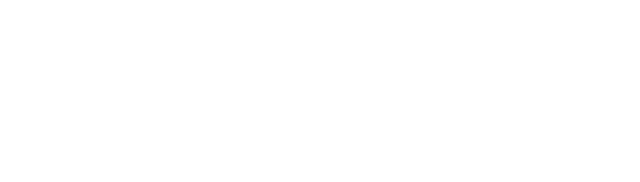
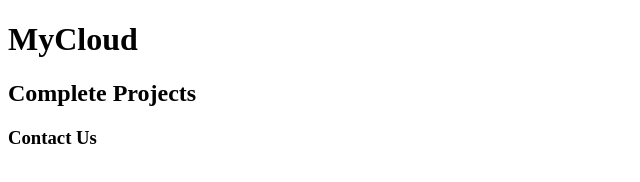
Before and after one commit to vircabading/CodingDojo_WebFundamentals_CSS_Text_Styling, a plain HTML site: page index.html in a window 1280 px wide. Shown: the whole page, without its empty margins (0-640 px from the left). Drawn offline with Linux system fonts and the light colour scheme.

Commit message:
Add Headers

```diff
--- a/index.html
+++ b/index.html
@@ -12,9 +12,25 @@
     <meta http-equiv="X-UA-Compatible" content="IE=edge">
     <meta name="viewport" content="width=device-width, initial-scale=1.0">
     <link rel="stylesheet" href="style.css">
-    <title>Document</title>
+    <title>.: Text Styling :.</title>
 </head>
 <body>
+    <div class="myCloud">
+        <h1>
+            MyCloud
+        </h1>
+    </div>
 
+    <div class="completeProjects">
+        <h2>
+            Complete Projects
+        </h2>
+    </div>
+
+    <div class="contactUs">
+        <h3>
+            Contact Us
+        </h3>
+    </div>
 </body>
 </html>
```
